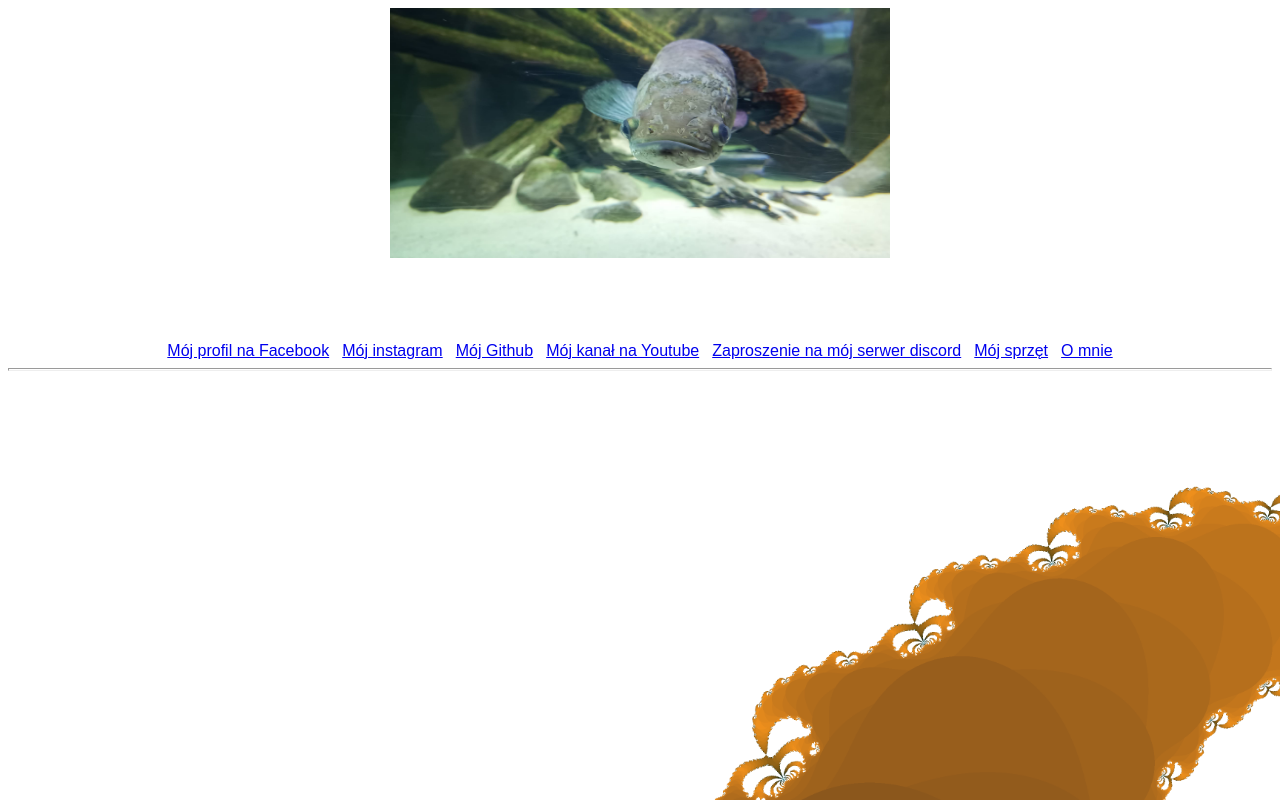
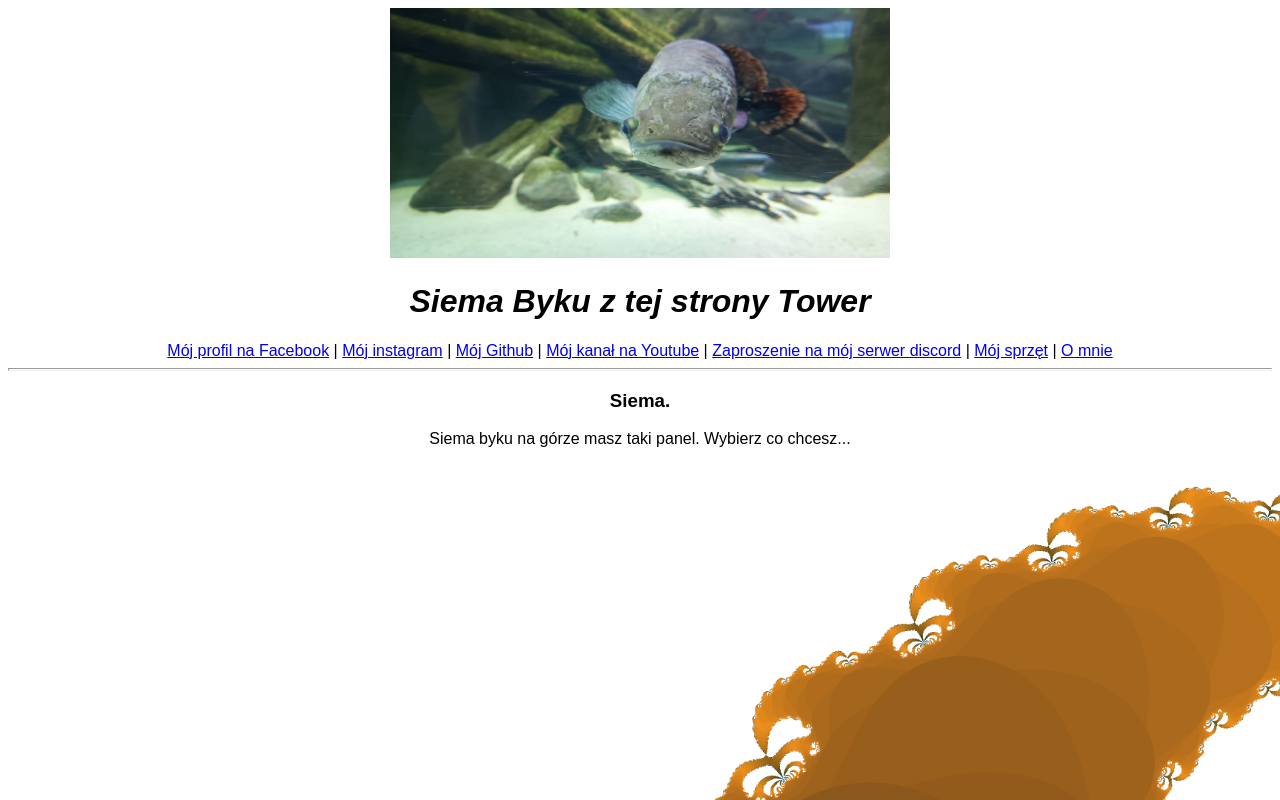
Before and after one commit to Towerxx/web, a plain HTML site: page index.html in a window 1280 px wide. Drawn offline with Linux system fonts and the light colour scheme.

Commit message:
Update index.html

```diff
--- a/index.html
+++ b/index.html
@@ -8,7 +8,7 @@
 <meta charset="utf-8">
 <link rel="shortcut icon" href="Rybok_mini.jpg">
 </head>
-<body style="background-image: url(background.png); background-position: center; background-size: cover; background-attachment: fixed; font: 16px Arial; color: white;">
+<body style="background-image: url(background.png); background-position: center; background-size: cover; background-attachment: fixed; font: 16px Arial; color: black;">
 <!--<body style="background-color: black; font: 16px Arial; color: white;">: -->
 	<center><img src="Rybok.jpg" alt="Rybok" width="500" height="250" title="Rybok"></center>
 	<center><i><h1>Siema Byku z tej strony Tower</h1></i></center>
```
